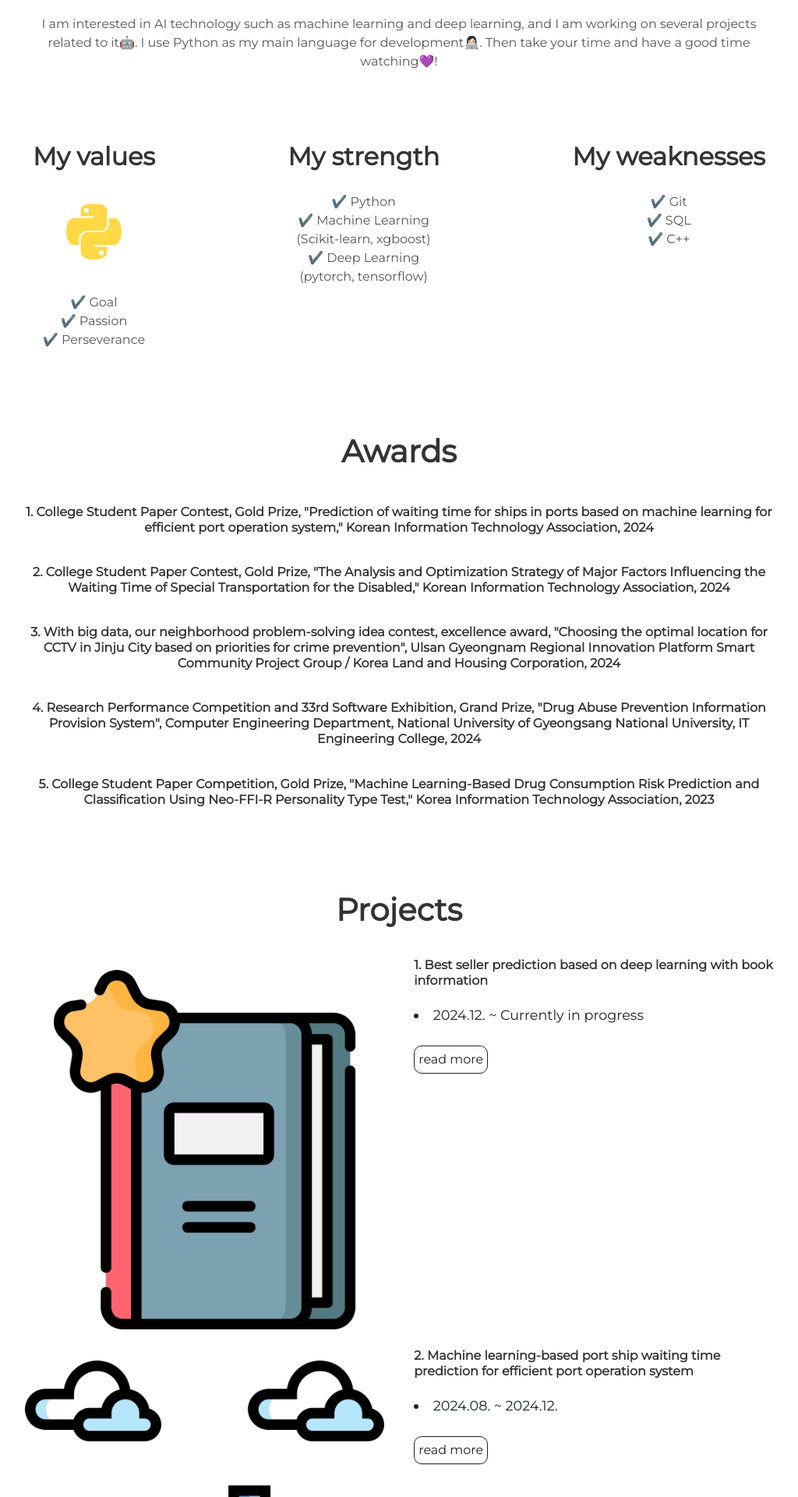
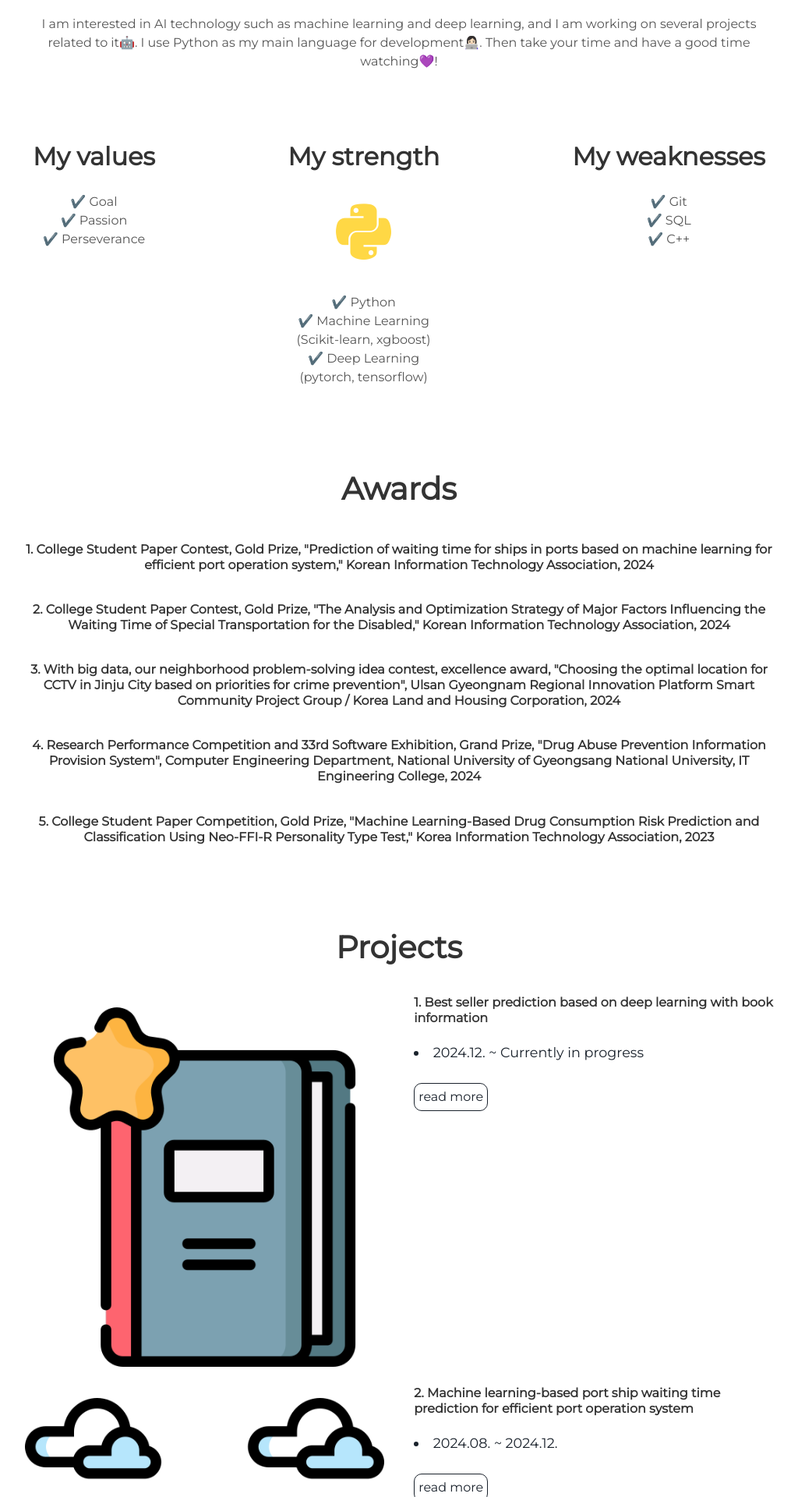
Before and after one commit to alsghk05/alsghk05.github.io, a Jekyll site: the page built from index.html, in a window 1280 px wide. Shown: the part 1038-2958 px from the top of the page at 78% size, without its empty margins (128-1152 px from the left). Built offline with Jekyll 4.4.1, drawn with Linux system fonts in a browser that asks for light colours; nearby versions of some CDN libraries.

Commit message:
Update about.html

```diff
--- a/_includes/about.html
+++ b/_includes/about.html
@@ -5,7 +5,7 @@
   <div class="user">
     <div class="tech">
       <h2>My values</h2>
-      <i class="devicon-python-plain colored"></i>
+
       <p>
         ✔️ Goal <br>
         ✔️ Passion <br>
@@ -14,6 +14,8 @@
     </div>
     <div class="tech">
       <h2>My strength</h2>
+      <i class="devicon-python-plain colored"></i>
+      <i class="devicon-mysql-original colored"></i>
       <p>
         ✔️ Python <br>
         ✔️ Machine Learning <br> (Scikit-learn, xgboost) <br>
```
